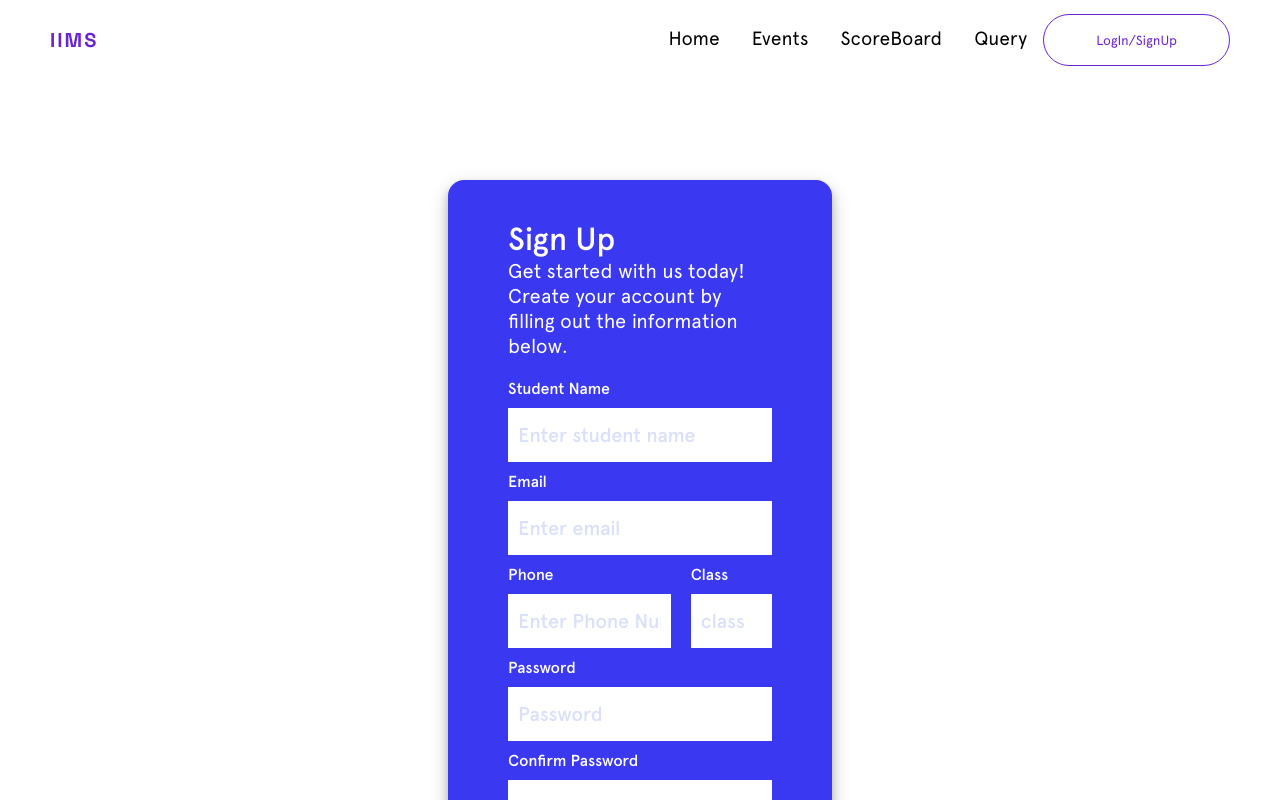
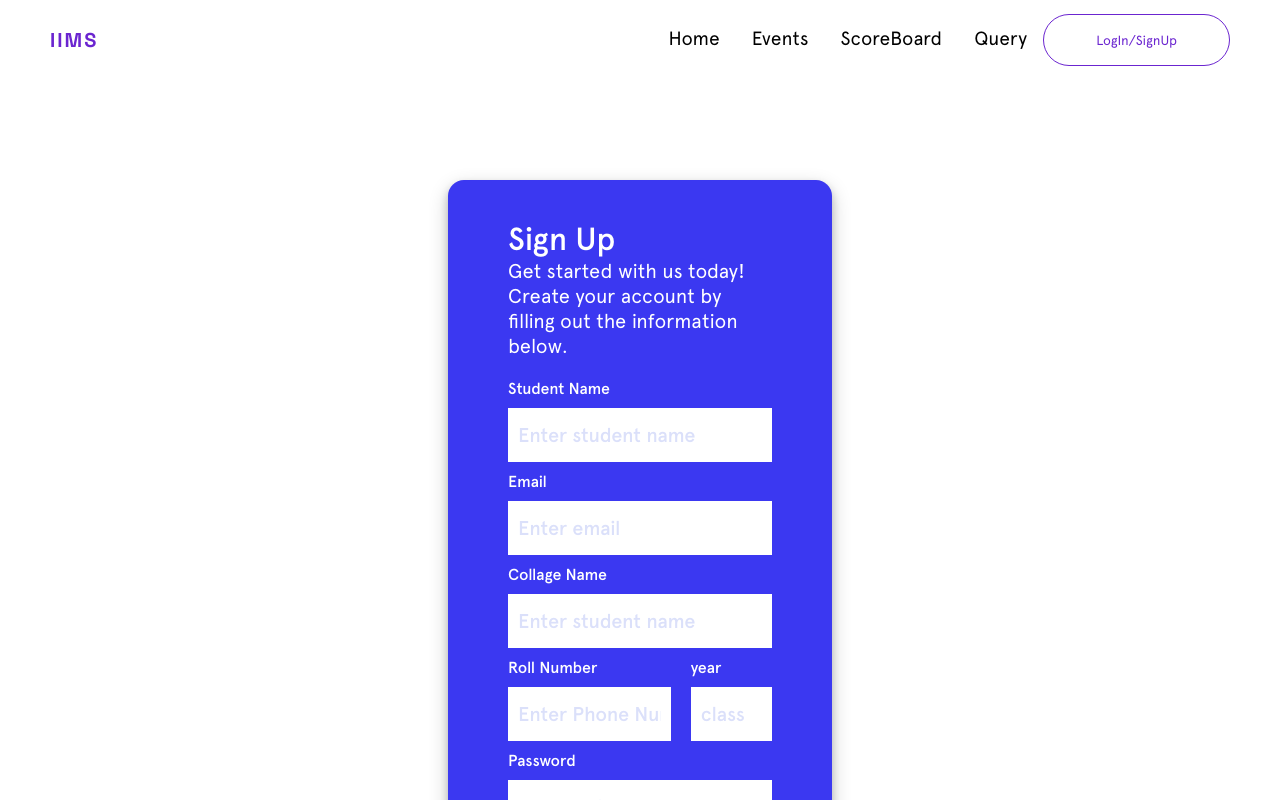
Before and after one commit to mohan2106/iims, a React (Create React App) app: page /signin in a window 1280 px wide. Both pictures are taken after a click on the element "Don't have account? Register Now". Shown: the top 800 px of the page. Built offline with nearby package versions, Linux system fonts and the light colour scheme.

Commit message:
Updating the UI

```diff
--- a/src/components/Authentication/Login.js
+++ b/src/components/Authentication/Login.js
@@ -57,7 +57,7 @@ const Login = (props) => {
         <div className={classes.container}>
             <div className={classes.heading}>
                 <h2>Sign In</h2>
-                <h4>Welcome Back Coder. SignIn and resume your learning.</h4>
+                <h4>Welcome Back. SignIn and resume.</h4>
             </div>
             <form action='#' id='js-form' className={classes.form}>
                 <div className={classes.form_group}>
@@ -73,7 +73,7 @@ const Login = (props) => {
                     value={password} onChange={(e) => updatePassword(e.target.value)} placeholder='Password'/>
                 </div>
                 <div className='form-controls'>
-                    <button className={classes.btn} type='submit' disabled={!formValid}>Book Trial Class</button>
+                    <button className={classes.btn} type='submit' disabled={!formValid}>Sign IN</button>
                 </div>
             </form>
 
--- a/src/components/Authentication/Signup.js
+++ b/src/components/Authentication/Signup.js
@@ -127,21 +127,30 @@ const SignUp = (props) => {
                     <input type='text' id='username' name='username' className={classes.form_field}
                     value={name} onChange={(e) => updateName(e.target.value)} placeholder='Enter student name'/>
                 </div>
+
                 <div className={classes.form_group}>
                     <label className={classes.label} htmlFor='email'>Email</label>
                     < ValidationMessage valid={emailValid} message={errorMessage.email} />
                     <input type='email' id='email' name='email' className={classes.form_field}
                     value={email} onChange={(e) => updateEmail(e.target.value)} placeholder='Enter email'/>
                 </div>
+
+                <div className={classes.form_group}>
+                    <label className={classes.label} htmlFor='CollageName'>Collage Name</label>
+                    < ValidationMessage valid={nameValid} message={errorMessage.name} />
+                    <input type='text' id='CollageName' name='CollageName' className={classes.form_field}
+                    value={name} onChange={(e) => updateName(e.target.value)} placeholder='Enter student name'/>
+                </div>
+
                 <div className={classes.phoneclass}>
                     <div className={classes.form_group1}>
-                        <label className={classes.label} htmlFor='phone'>Phone</label>
+                        <label className={classes.label} htmlFor='phone'>Roll Number</label>
                         < ValidationMessage valid={phoneValid} message={errorMessage.phone} />
                         <input type='phone' id='phone' name='phone' className={classes.form_field}
                         value={phone} onChange={(e) => updatePhone(e.target.value)} placeholder='Enter Phone Number'/>
                     </div>
                     <div className={classes.form_group2}>
-                        <label className={classes.label} htmlFor='standard'>Class</label>
+                        <label className={classes.label} htmlFor='standard'>year</label>
                         < ValidationMessage valid={standardValid} message={errorMessage.standard}/>
                         <input type='text' id='standard' name='standard' className={classes.form_field}
                         value={standard} onChange={(e) => updateStandard(e.target.value)} placeholder='class'/>
@@ -160,7 +169,7 @@ const SignUp = (props) => {
                     value={cnfpassword} onChange={(e) => updateCnfPassword(e.target.value)} placeholder='Confirm Password'/>
                 </div>
                 <div className='form-controls'>
-                    <button className={classes.btn} type='submit' disabled={!formValid}>Book Trial Class</button>
+                    <button className={classes.btn} type='submit' disabled={!formValid}>Register</button>
                 </div>
             </form>
 
```
Also changed, not shown: 1 other file (tests, documents, lock files or other folders).
